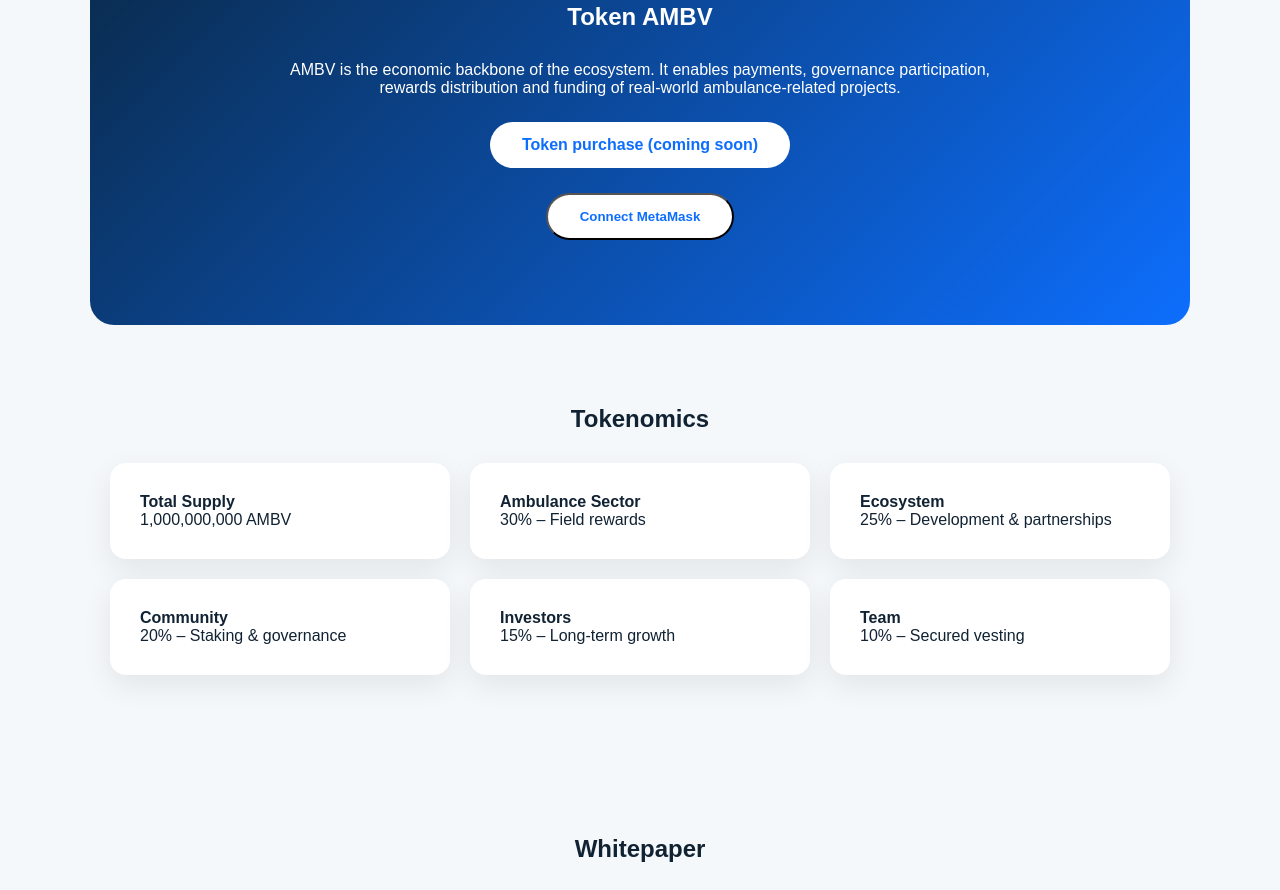
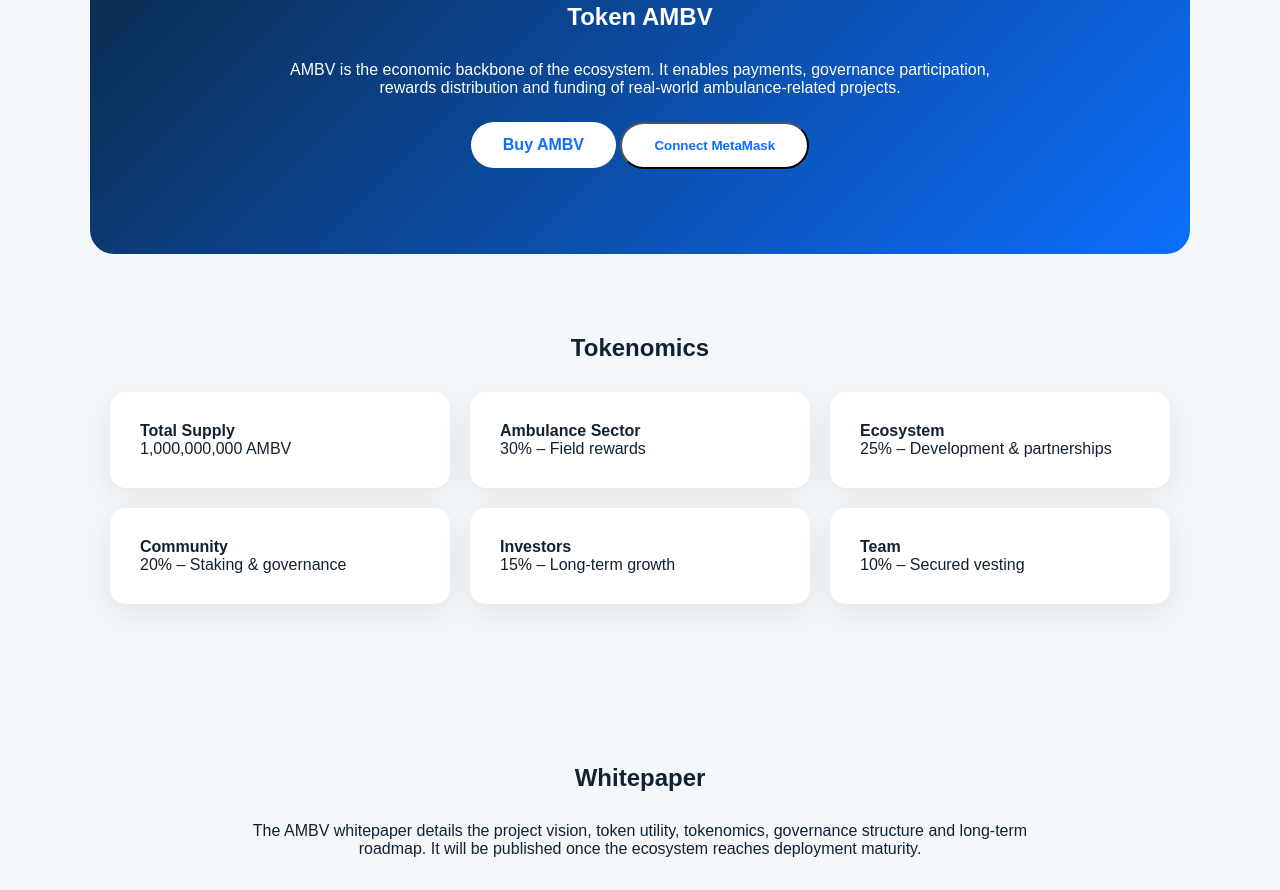
Before and after one commit to willysp062010-art/AMBV-PROJECT, a plain HTML site: page index.html in a window 1280 px wide. Shown: the part 1239-2129 px from the top of the page. Drawn offline with Linux system fonts and the light colour scheme.

Commit message:
Update index.html

```diff
--- a/index.html
+++ b/index.html
@@ -119,7 +119,13 @@ governance participation, rewards distribution and funding of real-world
 ambulance-related projects.
 </p>
 <div style="text-align:center">
-<a class="btn">Token purchase (coming soon)</a><br>
+<a
+href="https://pancakeswap.finance/swap?outputCurrency=0x87a8049B217B3E765Bf3f66aA7177Fafe48081Ba"
+target="_blank"
+class="btn">
+Buy AMBV
+</a>
+
 
 <button id="connectWallet" class="btn">Connect MetaMask</button>
 <p id="wallet" class="wallet"></p>
```
